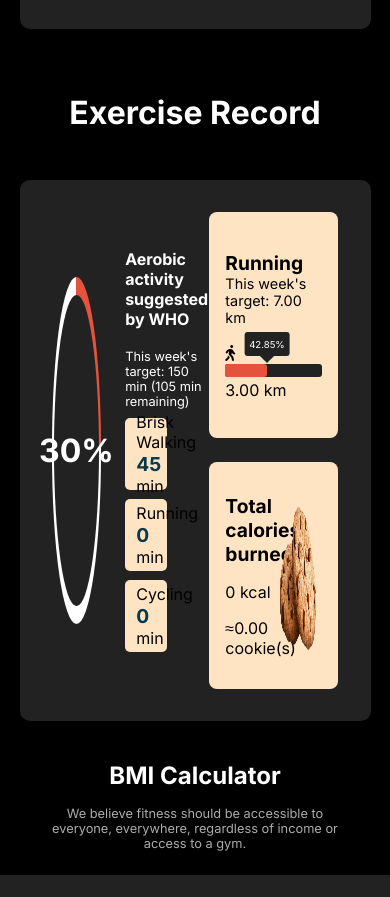
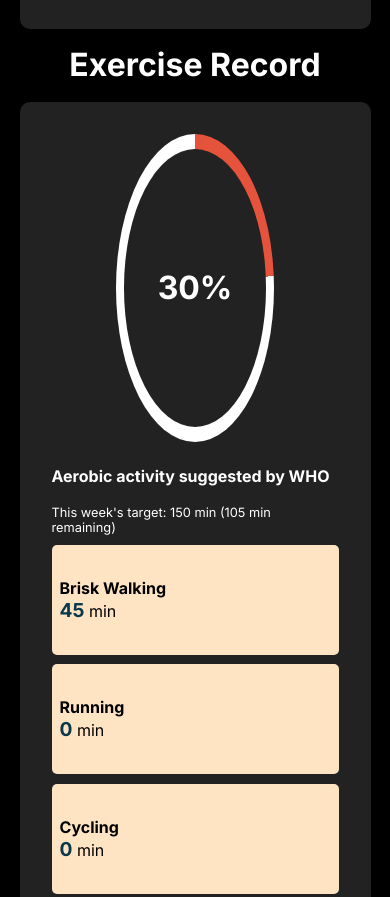
Before and after one commit to ammar-bin-quddus/ph-assignment-2, a plain HTML site: page index.html in a window 390 px wide. Shown: the part 3636-4533 px from the top of the page. Drawn offline with Linux system fonts and the light colour scheme; a web font is replaced by a local one.

Commit message:
mobile resposive done for special section

```diff
--- a/css/styles.css
+++ b/css/styles.css
@@ -467,6 +467,10 @@ body {
     flex-direction: column;
     justify-content: center;
     padding: 1rem 0.7rem;
+}
+
+.det-title {
+    font-weight: bold;
 }
 
 .num {
@@ -1045,6 +1049,65 @@ body {
 
     /* section 2 end */
 
+    /* special section start */
+
+    #exercise {
+        height: auto;
+    }
+    #exercise-title {
+        padding-bottom: 1.1rem;
+    }
+    #exercise-container {
+        flex-direction: column;
+        gap: 1.2rem;
+    }
+    #bar {
+        width: 55%;
+        height: 72%;
+    }
+    #progress-bar {
+        width: 100%;
+        height: 90vh;
+        flex-direction: column;
+    }
+    #progress-det {
+        width: 100%;
+    }
+    .det-card {
+        width: 100%;
+        height: 30%;
+        padding: 0.5rem;
+    }
+    #calorie {
+        width: 100%;
+    }
+    #running {
+        padding: 0.5rem;
+    }
+    #runnig-title p:nth-child(1) {
+        font-size: 1rem;
+    }
+    #runnig-title p:nth-child(2) {
+        font-size: 0.8rem;
+    }
+    #running-bar p {
+        font-size: 0.8rem;
+    }
+    #cookie-det p:nth-child(1) {
+        font-size: 1rem;
+    }
+    #cookie-det p:nth-child(2) {
+        font-size: 0.8rem;
+    }
+    #cookie-det p:nth-child(3) {
+        font-size: 0.8rem;
+    }
+    #burn-calorie {
+        padding: 0.5rem;
+    }
+
+    /* special section end */
+
     /* section 3 start */
 
     #bmi {
--- a/index.html
+++ b/index.html
@@ -120,15 +120,15 @@
                         <p>
                         <p id="progress-p">This week's target: 150 min (105 min remaining)</p>
                         <div class="det-card">
-                            <p>Brisk Walking</p>
+                            <p class="det-title">Brisk Walking</p>
                             <p><span class="num">45</span> min</p>
                         </div>
                         <div class="det-card">
-                            <p>Running</p>
+                            <p class="det-title">Running</p>
                             <p><span class="num">0</span> min</p>
                         </div>
                         <div class="det-card">
-                            <p>Cycling</p>
+                            <p class="det-title">Cycling</p>
                             <p><span class="num">0</span> min</p>
                         </div>
                     </div>
```
